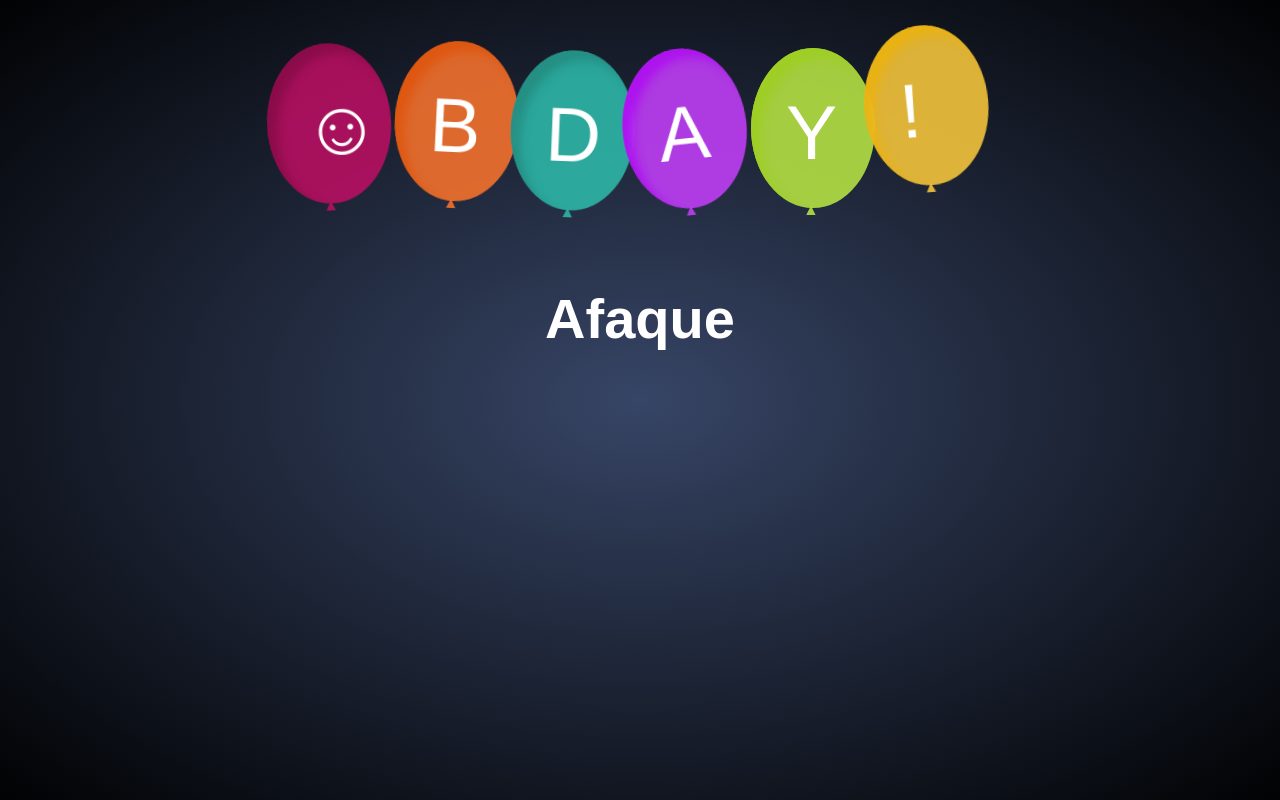
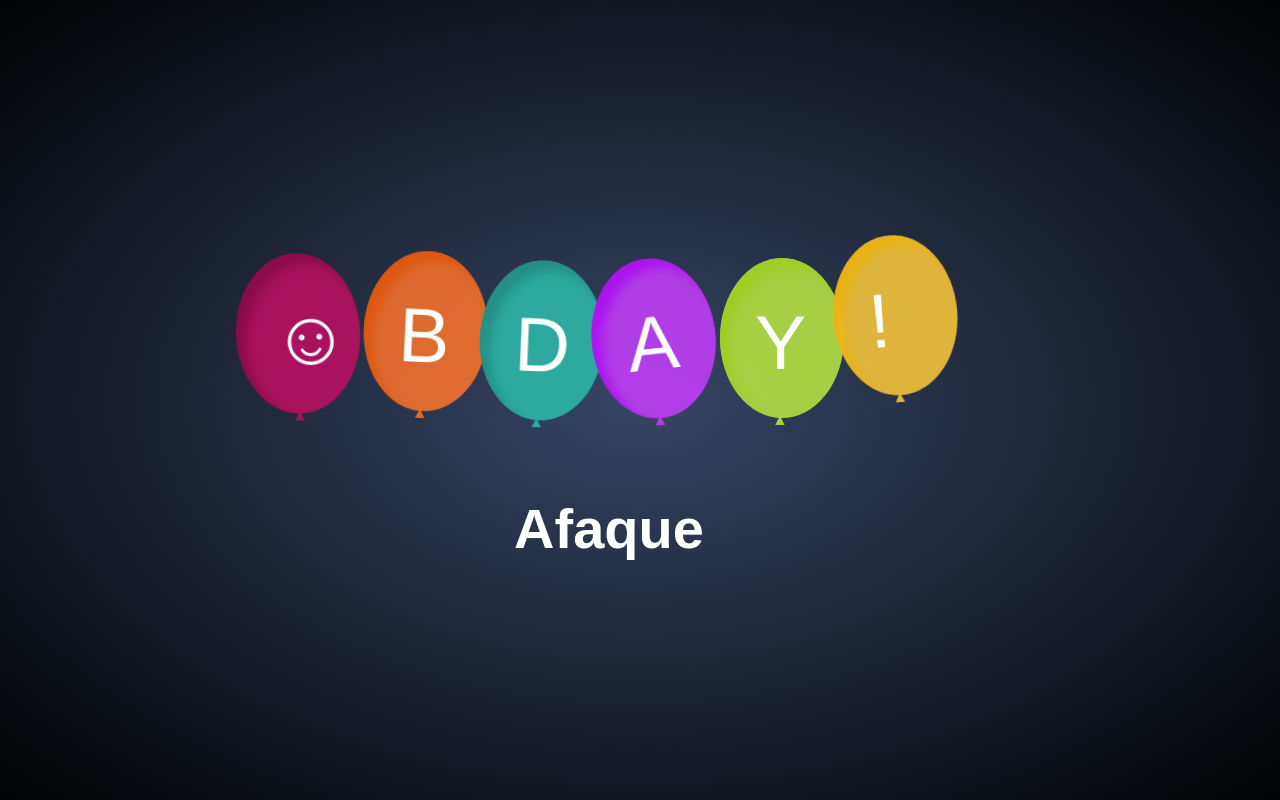
Before and after one commit to mahafujul/h-birthday, a plain HTML site: page index.html in a window 1280 px wide. Drawn offline with Linux system fonts and the light colour scheme; a web font is replaced by a local one.

Commit message:
Update index.html
Some basic style change

```diff
--- a/index.html
+++ b/index.html
@@ -140,6 +140,10 @@
         top: 30px;
         left: 50%;
         margin-left: -27px;
+      }
+      .content {
+        position: absolute;
+        top: 50%;
     }
       /*BALLOON 1 4*/
       @-webkit-keyframes balloon1 {
@@ -329,6 +333,7 @@
       type="text/css"
     />
     <div class="container">
+        <div class="content">
             <div class="balloon">
                 <div><span>☺</span></div>
                 <div><span>B</span></div>
@@ -339,6 +344,8 @@
             </div>
             <h1>Afaque</h1>
         </div>
+
+    </div>
     <script></script>
     <script>
       if (document.location.search.match(/type=embed/gi)) {
```
Lines whose indentation alone changed are shown as unchanged.
